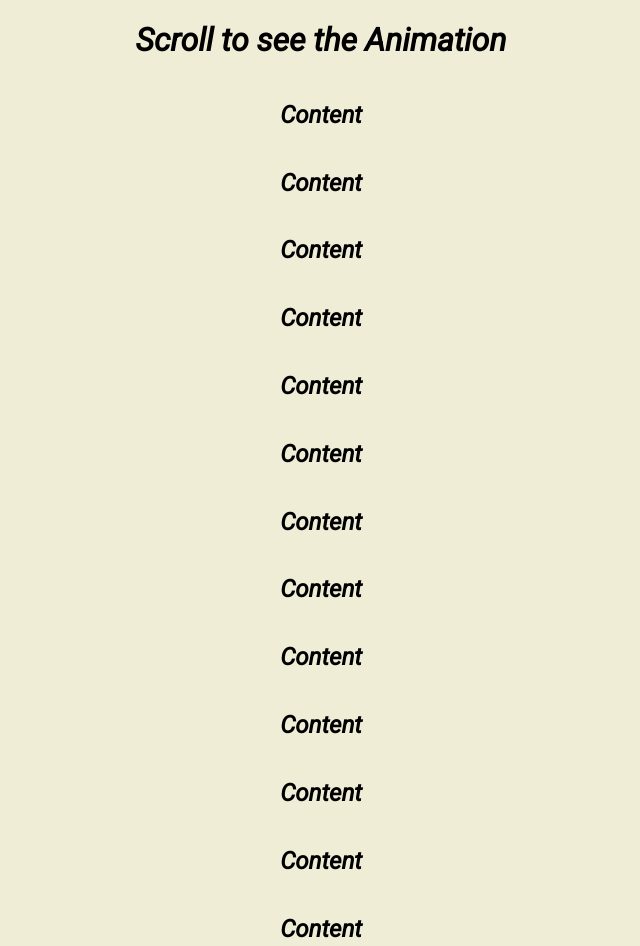
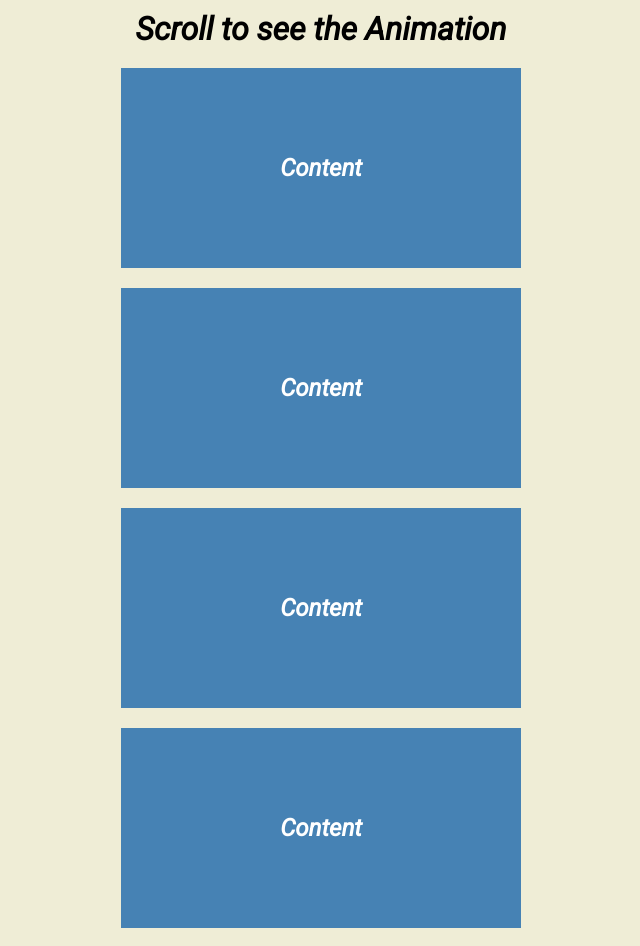
Before and after one commit to ChiefLopes/Sliding_Animation, a plain HTML site: page index.html in a window 1280 px wide. Shown: the top 946 px of the page, without its empty margins (319-959 px from the left). Drawn offline with Linux system fonts and the light colour scheme.

Commit message:
added style to the box

```diff
--- a/style.css
+++ b/style.css
@@ -9,7 +9,22 @@ body {
   font-family: "Roboto", sans-serif;
   display: flex;
   flex-direction: column;
+  align-items: center;
   justify-content: center;
-  align-items: center;
   margin: 0;
 }
+
+h1 {
+  margin: 10px;
+}
+
+.box {
+   background-color: steelblue;
+   color: #fff;
+   display: flex;
+   align-items: center;
+   justify-content: center;
+   width: 400px;
+   height: 200px;
+   margin: 10px;
+}
```
